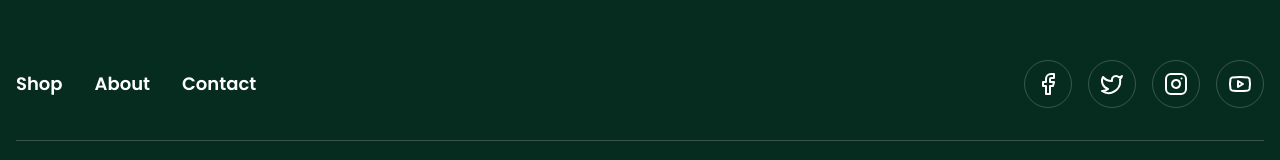
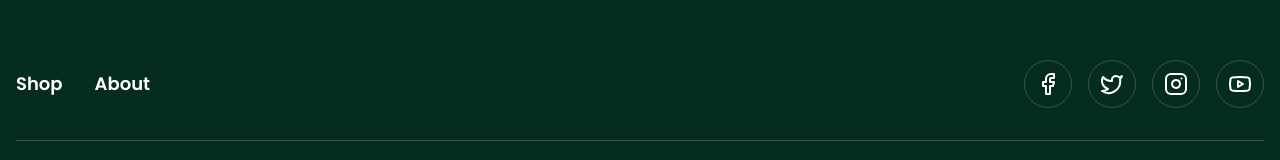
Before and after one commit to the-jupiteragency/animalife, a Next.js app: page /about in a window 1280 px wide. Shown: the part 3990-4150 px from the top of the page. Built offline with nearby package versions, Linux system fonts and the light colour scheme.

Commit message:
add mail

```diff
--- a/app/api/contact/route.ts
+++ b/app/api/contact/route.ts
@@ -16,7 +16,7 @@ export async function POST(request: NextRequest) {
     // Send notification email to admin
     await resend.emails.send({
       from: "AnimalLife Contact <onboarding@resend.dev>",
-      to: ["omar.khaled@sky.eg"],
+      to: ["info@animalife-mena.com"],
       subject: `New Contact Form Submission from ${name}`,
       react: ContactEmailTemplate({
         name,
@@ -26,8 +26,6 @@ export async function POST(request: NextRequest) {
         message,
       }),
     });
-
-
 
     return NextResponse.json({
       success: true,
--- a/components/footer.tsx
+++ b/components/footer.tsx
@@ -765,12 +765,12 @@ export function Footer() {
                 >
                   About
                 </a>
-                <a
+                {/* <a
                   href="#contact"
                   className="text-white hover:text-[#F9F4DF] transition-colors duration-300 font-semibold text-lg"
                 >
                   Contact
-                </a>
+                </a> */}
               </nav>
 
               {/* Social Media Icons */}
```
Also changed, not shown: 2 other files (tests, documents, lock files or other folders).
